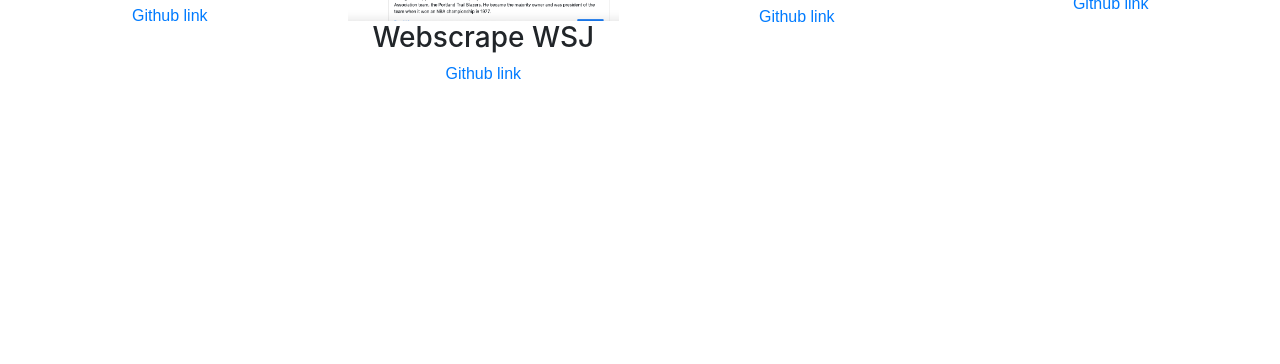
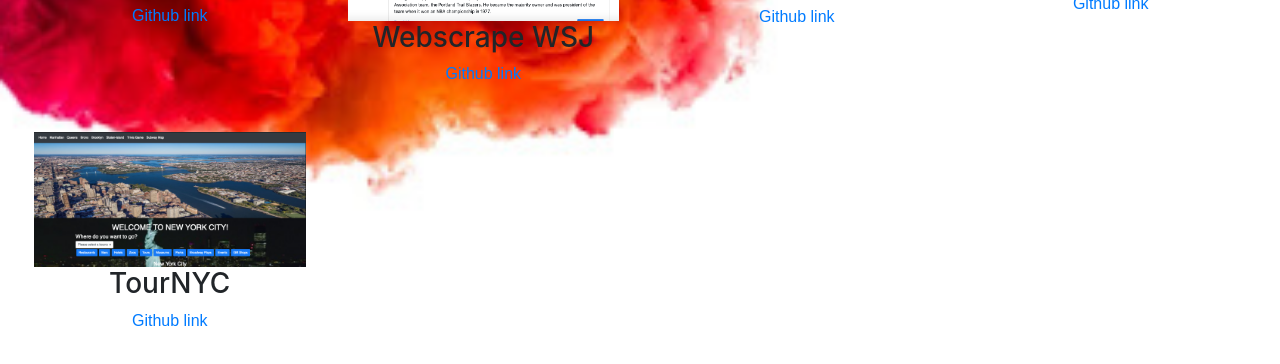
Before and after one commit to vincishar/Myportfolio, a plain HTML site: page index.html in a window 1280 px wide. Shown: the part 962-1326 px from the top of the page. Before the commit the page ends 1115 px from the top, so only its background shows below. Drawn offline with nearby package versions, Linux system fonts and the light colour scheme.

Commit message:
new changes

```diff
--- a/index.html
+++ b/index.html
@@ -100,6 +100,15 @@
                         <p><a href="https://github.com/vincishar/NYT-book-search" target="_blank">Github link</a></p>
                     </div>
                 </div>
+                <div class="column">
+                    <div class="btn">
+                        <a href="https://tour-nyc.herokuapp.com/home" target="_blank">
+                          <img src="NYC.png" style="width:100%"/>
+                        </a>
+                        <h3>TourNYC</h3>
+                        <p><a href="https://github.com/vincishar/FinalProject" target="_blank">Github link</a></p>
+                    </div>
+                </div>
 
 
 
--- a/style.css
+++ b/style.css
@@ -6,9 +6,22 @@ ul {
     background-color:#cccccc;
 
 }
-
 li {
     float: left;
+}
+body {
+    background-image: url("Spatter.png");
+    background-repeat: no-repeat;
+    opacity: 2;
+    /* Full height */
+  height: 100%;
+
+  /* Center and scale the image nicely */
+  background-position: center;
+  background-size: cover;
+
+
+
 }
 
 li a {
```
Also changed, not shown: NYC.png (added), Spatter.png (added), 1 other file.
